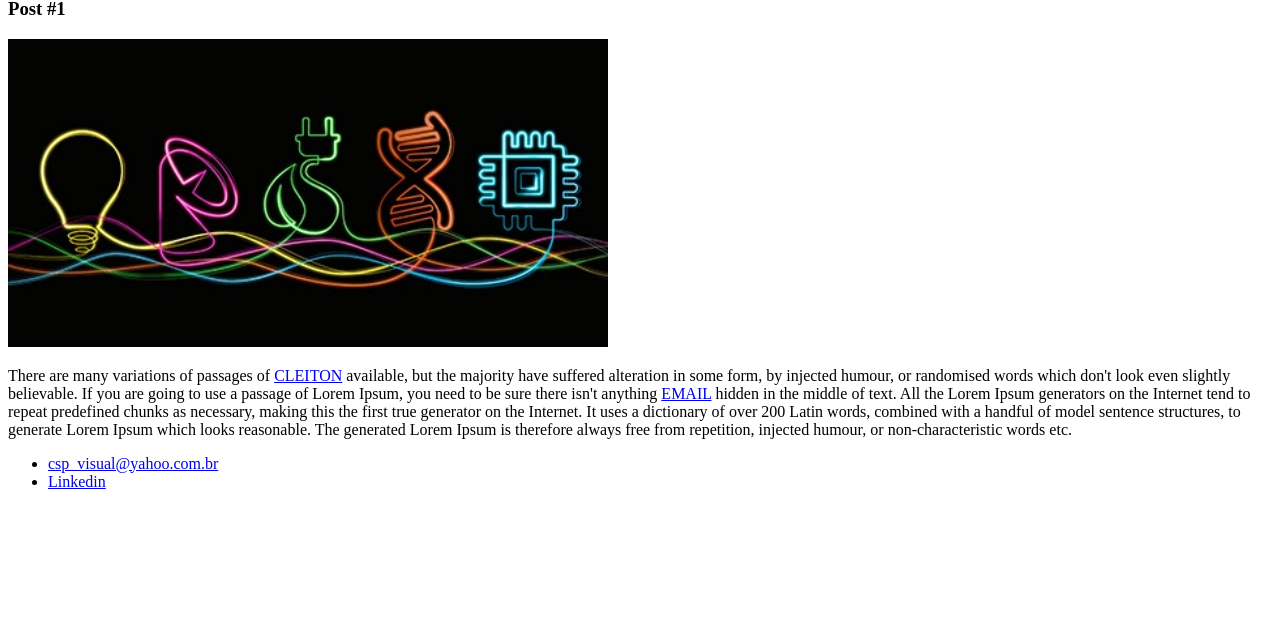
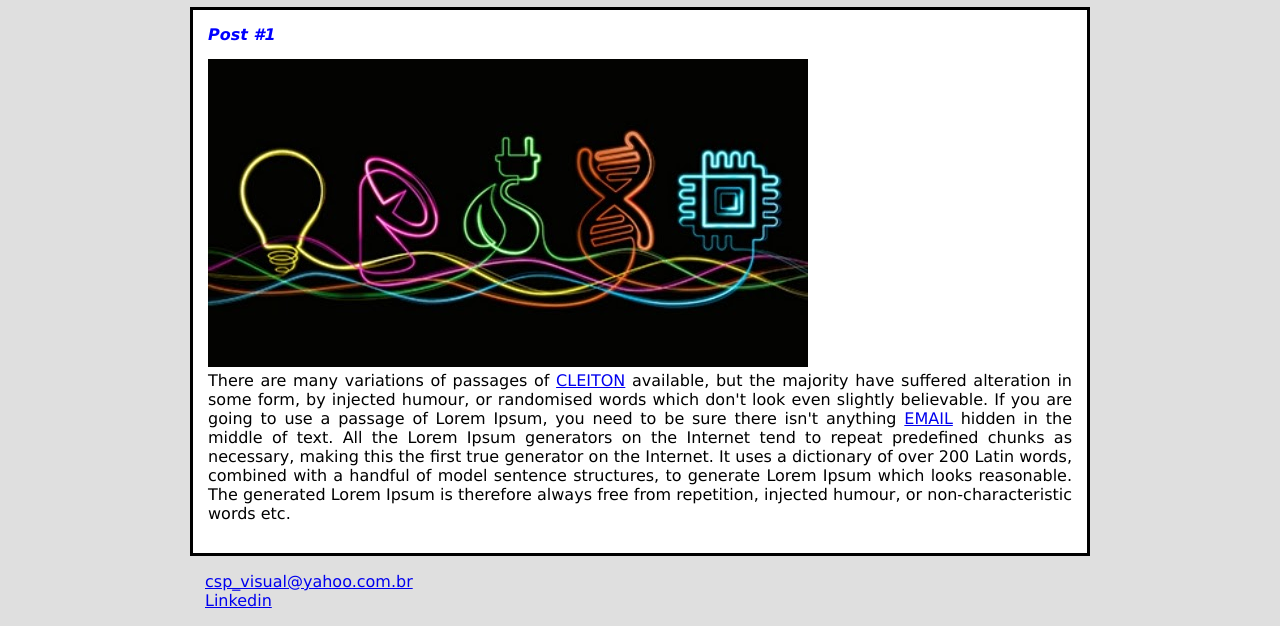
Before and after one commit to cleitondsp/01-Dio-html-css, a plain HTML site: page index.html in a window 1280 px wide. Shown: the part 541-1167 px from the top of the page. Before the commit the page ends 1048 px from the top, so only its background shows below. Drawn offline with Linux system fonts and the light colour scheme.

Commit message:
Versao final da pagina estudada.

```diff
--- a/index.html
+++ b/index.html
@@ -3,29 +3,68 @@
    <head>
       <meta charset="utf-8">
       <title>Cleiton da Silva Paula</title>
-      <link rel="stylesheet" href="style.css>"
+      <style>
+          body {
+              background: rgb(223, 223, 223);
+              max-width: 900px;
+              font-family: verdana;
+              margin: auto;
+          }
+          #title, .subtitle, .post_title {
+            color: blue;
+          }
+
+          .post_title {
+            font-size: 16px;
+            font-style: italic;
+            margin: 0;
+            margin-bottom: 15px;
+          }
+
+          .post_content {
+                margin: 0px;
+                margin-bottom: 15px;
+                text-align: justify;
+          }
+
+          .post {
+              background: white;
+              padding: 15px;
+              border: 3px solid black;
+              margin-bottom: 15px;
+          }
+
+          .post_img {
+              margin-bottom: 15px;
+          }
+
+          .contacts {
+              list-style-type: none;
+              padding-left: 15px;
+          }
+      </style>
    </head>
    <body>
        <header>
-           <img src="som-goku.jpg" alt="Foto do Goku">
+           <img src="som-goku.jpg" alt="Foto do Goku" class="post_img">
            <h1 id="title">Cleiton da Silva</h1>
        </header>
        <section>
            <header>
                 <h2 class="subtitle">Posts</h2>
            </header>
-           <article>
+           <article class="post">
                 <header>
                     <h3 class="post_title">Post #1</h3>
                     <img src="fundo.jpg">
                 </header>
-                <p>
+                <p class="post_content">
                     There are many variations of passages of <a href="https://www.linkedin.com/in/cleiton-silva-666527208/" target="_blank">CLEITON</a> available, but the majority have suffered alteration in some form, by injected humour, or randomised words which don't look even slightly believable. If you are going to use a passage of Lorem Ipsum, you need to be sure there isn't anything <a href="mailto:csp_visual@yahoo.com.br">EMAIL</a> hidden in the middle of text. All the Lorem Ipsum generators on the Internet tend to repeat predefined chunks as necessary, making this the first true generator on the Internet. It uses a dictionary of over 200 Latin words, combined with a handful of model sentence structures, to generate Lorem Ipsum which looks reasonable. The generated Lorem Ipsum is therefore always free from repetition, injected humour, or non-characteristic words etc.
                 </p>
             </article>
        </section>
        <footer>
-           <ul>
+           <ul class="contacts">
                <li>
                    <a href="mailto:cspvisual@yahoo.com.br>" target="_blank">csp_visual@yahoo.com.br</a>
                </li>
```
